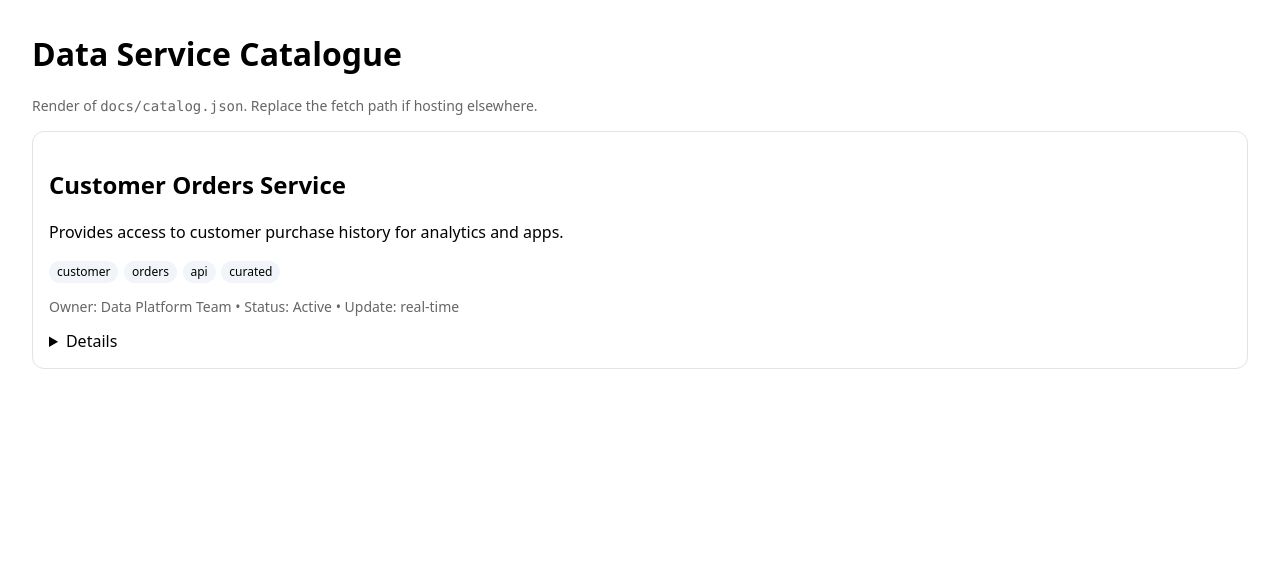
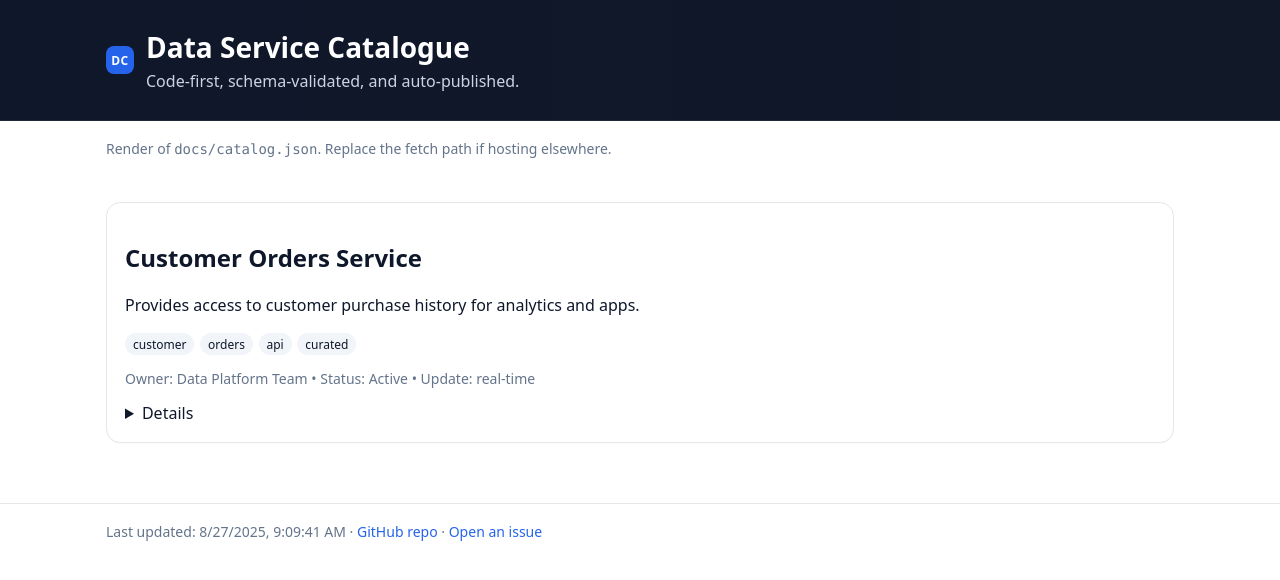
Before and after one commit to bethantimmins/data-service-catalog, a plain HTML site: page docs/index.html in a window 1280 px wide. Drawn offline with Linux system fonts and the light colour scheme.

Commit message:
Revamp index.html with new styles and layout

```diff
--- a/docs/index.html
+++ b/docs/index.html
@@ -9,28 +9,152 @@
   <link rel="icon" href="favicon.ico" type="image/x-icon">
 
   <style>
-    body { font-family: system-ui, -apple-system, Segoe UI, Roboto, sans-serif; margin: 2rem; }
-    header { margin-bottom: 1rem; }
-    .card { border: 1px solid #e3e3e3; border-radius: 12px; padding: 1rem; margin: 0.75rem 0; }
-    .pill { display:inline-block; padding: 0.15rem 0.5rem; border-radius: 999px; background:#f1f5f9; margin-right:0.35rem; font-size: 12px; }
-    .muted { color: #666; font-size: 14px; }
+    :root{
+      --brand: #0f172a;        /* slate-900 */
+      --brand-accent: #2563eb; /* blue-600 */
+      --ink: #0f172a;
+      --muted: #64748b;        /* slate-500 */
+      --card: #ffffff;
+      --border: #e5e7eb;       /* gray-200 */
+      --pill: #f1f5f9;         /* slate-100 */
+      --bg: #ffffff;
+      --maxw: 1100px;
+      --radius: 14px;
+    }
+    * { box-sizing: border-box; }
+    body {
+      font-family: system-ui, -apple-system, Segoe UI, Roboto, sans-serif;
+      margin: 0;
+      color: var(--ink);
+      background: var(--bg);
+    }
+    .bar {
+      background: linear-gradient(90deg, var(--brand), #111827);
+      color: #fff;
+      padding: 28px 20px;
+      border-bottom: 1px solid rgba(255,255,255,.08);
+    }
+    .container { max-width: var(--maxw); margin: 0 auto; padding: 0 16px; }
+    .brand {
+      display: flex; align-items: center; gap: 12px;
+    }
+    .brand-logo {
+      width: 28px; height: 28px; display: grid; place-items: center;
+      background: var(--brand-accent); border-radius: 8px; font-weight: 700;
+      font-size: 12px; letter-spacing: .5px;
+    }
+    .brand h1 {
+      margin: 0; font-size: clamp(22px, 3.5vw, 28px); font-weight: 750;
+    }
+    .brand p { margin: 4px 0 0; color: #cbd5e1; }
+    main { padding: 24px 0 48px; }
+    .muted { color: var(--muted); font-size: 14px; }
+    .card {
+      border: 1px solid var(--border);
+      border-radius: var(--radius);
+      padding: 18px;
+      margin: 12px 0;
+      background: var(--card);
+      box-shadow: 0 1px 0 rgba(0,0,0,0.02);
+    }
+    .pill {
+      display: inline-block; padding: 0.15rem 0.5rem;
+      border-radius: 999px; background: var(--pill);
+      margin-right: 0.35rem; font-size: 12px;
+    }
     .code { font-family: ui-monospace, SFMono-Regular, Menlo, Consolas, monospace; }
+    details summary { cursor: pointer; }
+    footer {
+      border-top: 1px solid var(--border);
+      padding: 18px 0; color: var(--muted); font-size: 14px;
+    }
+    .link { color: var(--brand-accent); text-decoration: none; }
+    .link:hover { text-decoration: underline; }
+    .empty {
+      text-align: center; padding: 64px 18px; border: 1px dashed var(--border);
+      border-radius: var(--radius); color: var(--muted);
+    }
+    .cta {
+      display: inline-block; margin-top: 12px; background: var(--brand-accent);
+      color: #fff; padding: 8px 12px; border-radius: 10px; text-decoration: none;
+      font-weight: 600;
+    }
+    .cta:hover { filter: brightness(.95); }
   </style>
 </head>
 <body>
-  <header>
-    <h1>Data Service Catalogue</h1>
-    <p class="muted">Render of <span class="code">docs/catalog.json</span>. Replace the fetch path if hosting elsewhere.</p>
-  </header>
+  <!-- Brand/Header -->
+  <div class="bar">
+    <div class="container">
+      <div class="brand">
+        <div class="brand-logo">DC</div>
+        <div>
+          <h1>Data Service Catalogue</h1>
+          <p>Code-first, schema-validated, and auto-published.</p>
+        </div>
+      </div>
+    </div>
+  </div>
 
-  <main id="app">Loading...</main>
+  <!-- Body -->
+  <div class="container">
+    <p class="muted" style="margin:18px 0 8px;">
+      Render of <span class="code">docs/catalog.json</span>. Replace the fetch path if hosting elsewhere.
+    </p>
+
+    <main id="app">Loading...</main>
+  </div>
+
+  <!-- Footer -->
+  <footer>
+    <div class="container">
+      <span id="last-updated"></span>
+      ·
+      <a class="link" id="repo-link" href="https://github.com/bethantimmins/data-service-catalog" target="_blank" rel="noopener">GitHub repo</a>
+      ·
+      <a class="link" href="https://github.com/bethantimmins/data-service-catalog/issues/new/choose" target="_blank" rel="noopener">Open an issue</a>
+    </div>
+  </footer>
 
   <script>
+    const REPO_URL = "https://github.com/bethantimmins/data-service-catalog";
+
+    function isObject(v){ return v && typeof v === 'object' && !Array.isArray(v); }
+
+    // Try to find a reasonable array of services from various shapes
+    function normalize(raw){
+      if (Array.isArray(raw)) return raw;
+      const keys = ['services','items','data','entries','catalog','records'];
+      if (isObject(raw)) {
+        for (const k of keys) if (Array.isArray(raw[k])) return raw[k];
+        if ('name' in raw || 'owner' in raw || 'status' in raw) return [raw];
+        const seen = new Set();
+        function findArrayOfObjects(obj){
+          if (!isObject(obj) || seen.has(obj)) return null;
+          seen.add(obj);
+          for (const v of Object.values(obj)){
+            if (Array.isArray(v) && v.length && typeof v[0] === 'object') return v;
+            if (isObject(v)){ const f = findArrayOfObjects(v); if (f) return f; }
+          }
+          return null;
+        }
+        const found = findArrayOfObjects(raw);
+        if (found) return found;
+      }
+      return [];
+    }
+
     function render(list) {
       const app = document.getElementById('app');
       app.innerHTML = '';
       if (!Array.isArray(list) || list.length === 0) {
-        app.textContent = 'No services to display yet.';
+        app.innerHTML = `
+          <div class="empty">
+            <div style="font-size:18px; font-weight:700; margin-bottom:8px;">No services found yet</div>
+            <div>Add your first file in <span class="code">services/your-service.yml</span> and push.</div>
+            <a class="cta" href="${REPO_URL}#examples" target="_blank" rel="noopener">See examples</a>
+          </div>
+        `;
         return;
       }
       list.forEach(svc => {
@@ -50,13 +174,17 @@
     async function init(){
       const app = document.getElementById('app');
       try {
-        // no-store avoids stale caches while Pages is updating
         const res = await fetch('./catalog.json', { cache: 'no-store' });
         if (!res.ok) throw new Error(`HTTP ${res.status} ${res.statusText}`);
         const raw = await res.json();
 
-        // Accept either an array or { services: [...] }
-        const data = Array.isArray(raw) ? raw : (raw.services ?? []);
+        // Update "last updated" from catalog file's build time if present, else now
+        const lastEl = document.getElementById('last-updated');
+        const builtAt = (isObject(raw) && (raw.generated_at || raw.built_at)) || null;
+        const when = builtAt ? new Date(builtAt) : new Date();
+        lastEl.textContent = `Last updated: ${when.toLocaleString()}`;
+
+        const data = normalize(raw);
         render(data);
       } catch (e) {
         console.error('Failed to load catalog.json:', e);
@@ -64,7 +192,7 @@
       }
     }
 
-    // If nothing has changed after a short while, give a friendly nudge
+    // Friendly nudge if it hangs
     setTimeout(() => {
       const app = document.getElementById('app');
       if (app && app.textContent.trim().toLowerCase() === 'loading...') {
@@ -72,6 +200,9 @@
       }
     }, 2500);
 
+    // Set repo link just in case we change URL above
+    document.getElementById('repo-link').href = REPO_URL;
+
     init();
   </script>
 </body>
```
